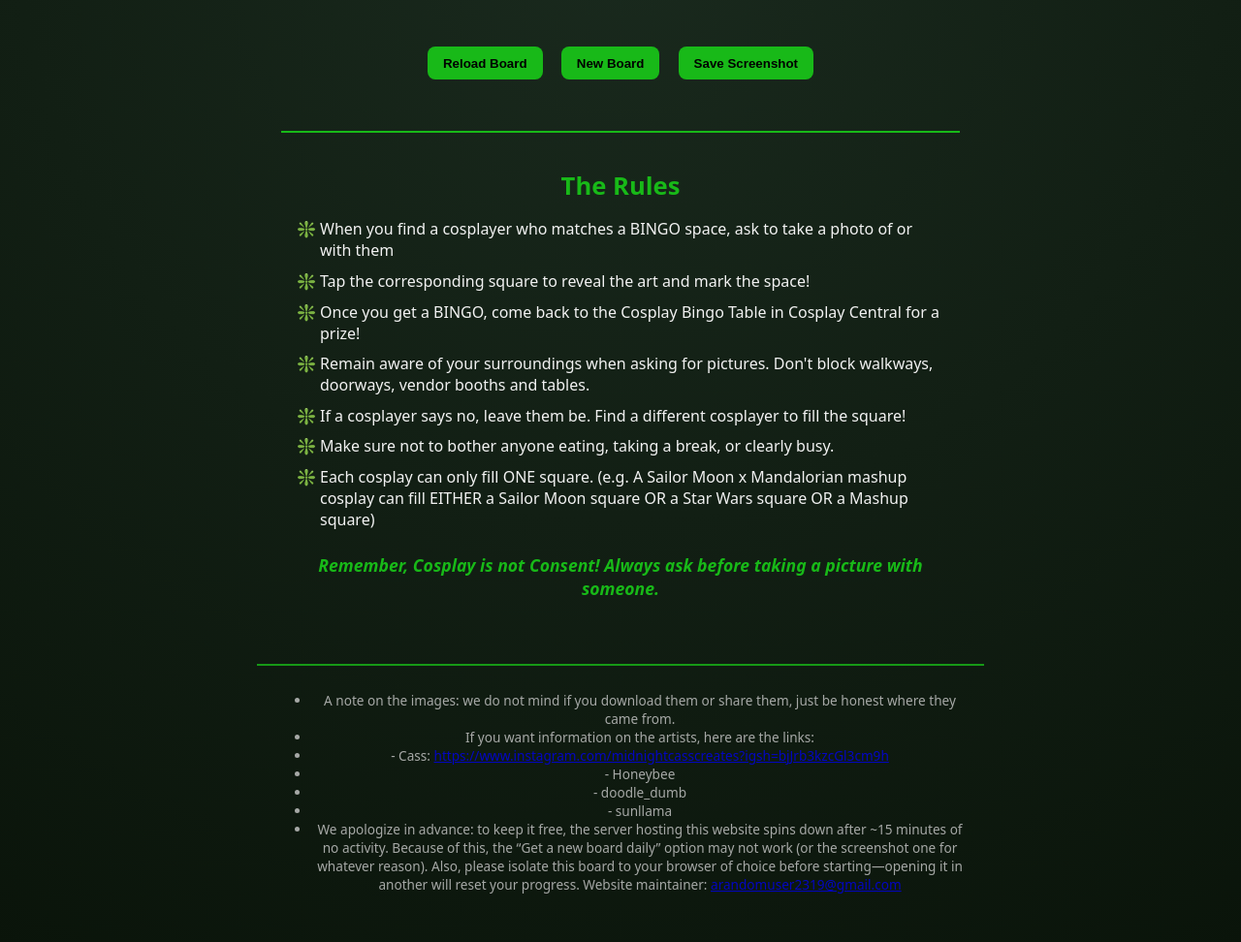
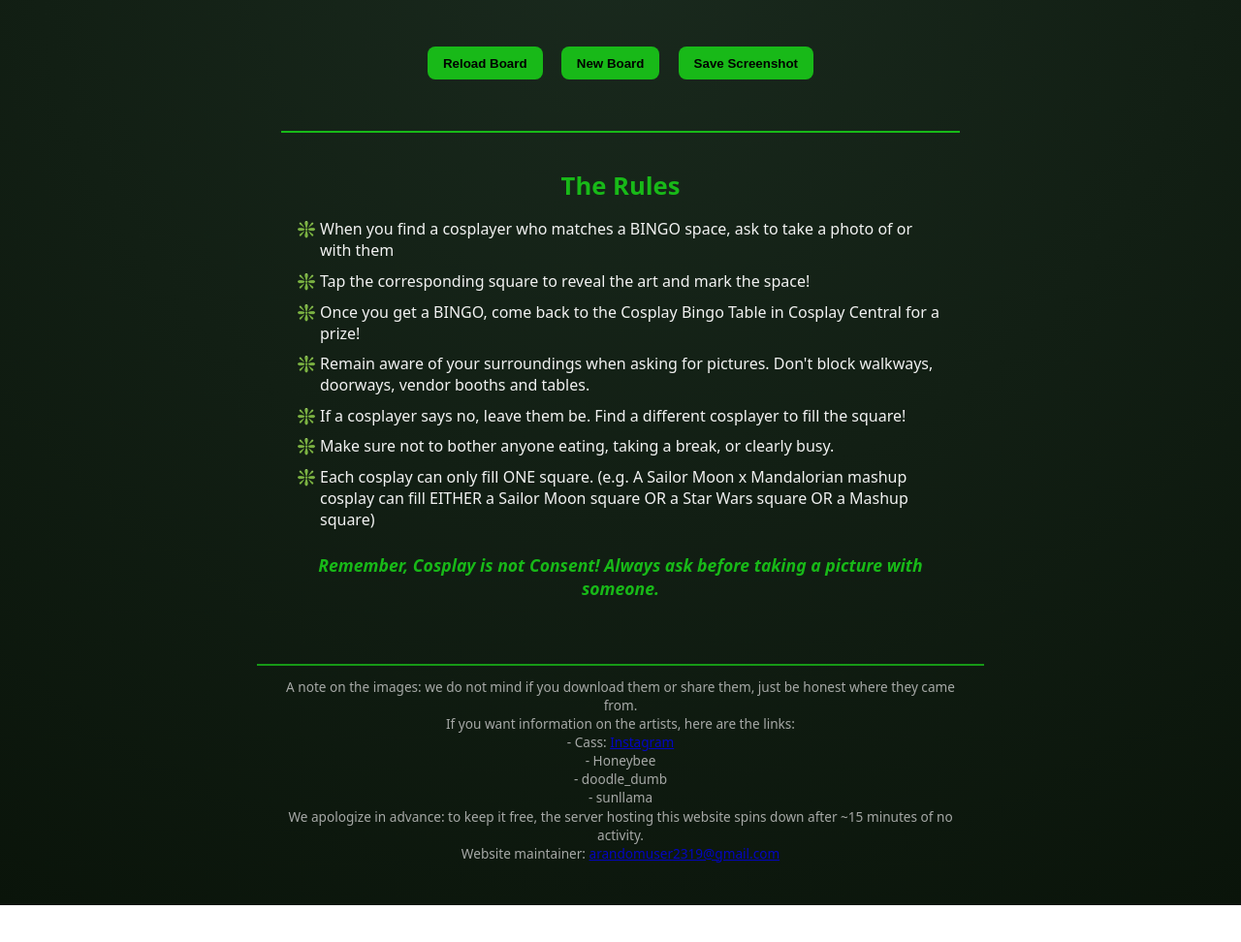
Before and after one commit to tritekdaniel/comicon-bingo, a website: page public/index.html in a window 1280 px wide. Shown: the part 90-1062 px from the top of the page at 97% size. After the commit the page ends 1024 px from the top, so only its background shows below. Drawn offline with Linux system fonts and the light colour scheme; no server answers.

Commit message:
Your commit message here

```diff
--- a/public/index.html
+++ b/public/index.html
@@ -100,25 +100,18 @@
   <script type="module" src="client.js"></script>
 
 <footer id="notice">
-  <ul>
-    <li>A note on the images: we do not mind if you download them or share them, just be honest where they came from.</li>
-    <li>If you want information on the artists, here are the links:</li>
-    <li>- Cass: <a href="https://www.instagram.com/midnightcasscreates?igsh=bjJrb3kzcGl3cm9h" target="_blank">
-      https://www.instagram.com/midnightcasscreates?igsh=bjJrb3kzcGl3cm9h
-    </a></li>
-    <li>- Honeybee</li>
-    <li>- doodle_dumb</li>
-    <li>- sunllama</li>
-    <li>
-      We apologize in advance: to keep it free, the server hosting this website
-      spins down after ~15 minutes of no activity. Because of this, the “Get a new board daily”
-      option may not work (or the screenshot one for whatever reason). Also, please isolate
-      this board to your browser of choice before starting—opening it in another will reset
-      your progress.
-      Website maintainer: <a href="mailto:arandomuser2319@gmail.com">arandomuser2319@gmail.com</a>
-    </li>
-  </ul>
+  <p>
+    A note on the images: we do not mind if you download them or share them, just be honest where they came from.<br>
+    If you want information on the artists, here are the links:<br>
+    - Cass: <a href="https://www.instagram.com/midnightcasscreates?igsh=bjJrb3kzcGl3cm9h" target="_blank">Instagram</a><br>
+    - Honeybee<br>
+    - doodle_dumb<br>
+    - sunllama<br>
+    We apologize in advance: to keep it free, the server hosting this website spins down after ~15 minutes of no activity.<br>
+    Website maintainer: <a href="mailto:arandomuser2319@gmail.com">arandomuser2319@gmail.com</a>
+  </p>
 </footer>
+
 
   <script type="module" src="client.js"></script>
 </body>
```
